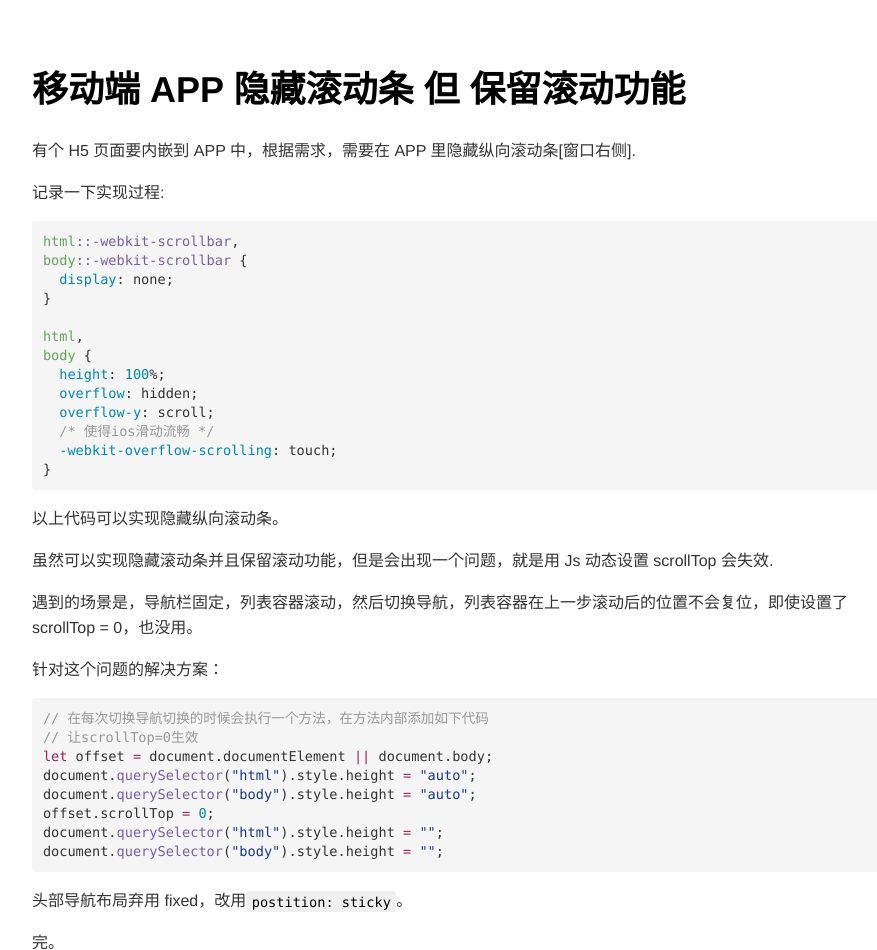
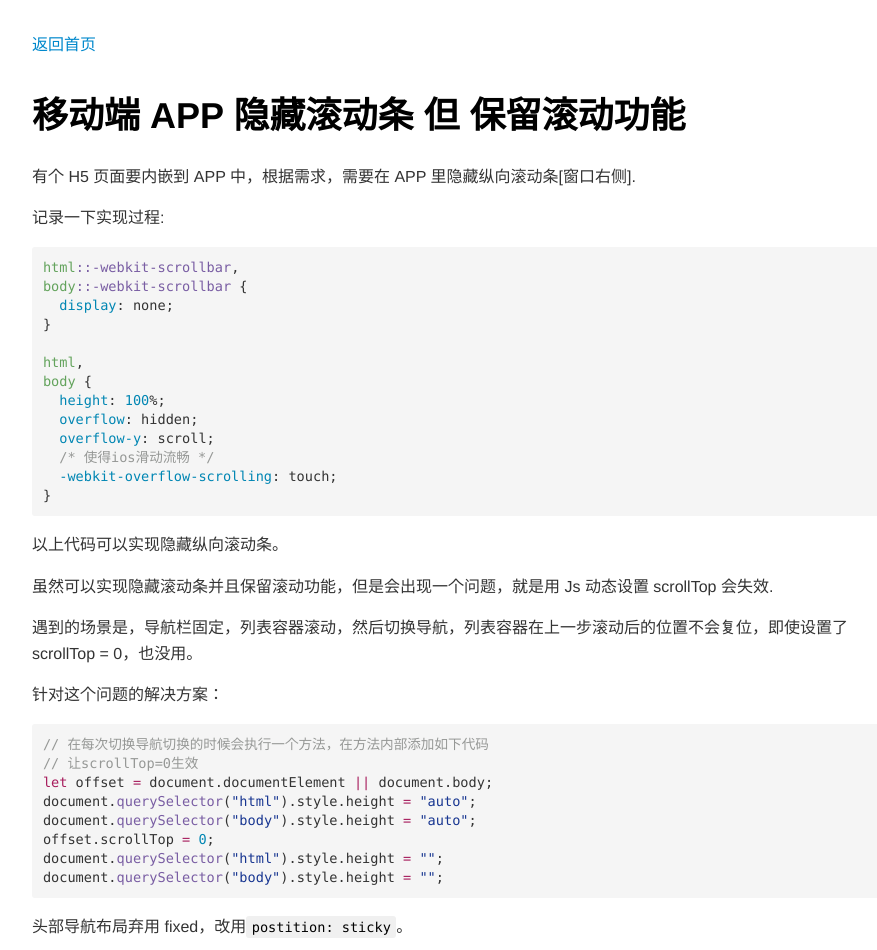
Before and after one commit to xuelixuan/blog, a plain HTML site: page post/202206/01-移动端APP隐藏滚动条.html in a window 1280 px wide. Shown: the top 950 px of the page, without its empty margins (183-1060 px from the left). Drawn offline with Linux system fonts and the light colour scheme.

Commit message:
linkhome

```diff
--- a/post/202206/01-移动端APP隐藏滚动条.html
+++ b/post/202206/01-移动端APP隐藏滚动条.html
@@ -261,7 +261,8 @@ pre[data-line] .line-highlight[data-end]:after {
     </head>
     <body for="html-export">
       <div class="mume markdown-preview  ">
-      <h1 class="mume-header" id="%E7%A7%BB%E5%8A%A8%E7%AB%AF-app-%E9%9A%90%E8%97%8F%E6%BB%9A%E5%8A%A8%E6%9D%A1-%E4%BD%86-%E4%BF%9D%E7%95%99%E6%BB%9A%E5%8A%A8%E5%8A%9F%E8%83%BD">&#x79FB;&#x52A8;&#x7AEF; APP &#x9690;&#x85CF;&#x6EDA;&#x52A8;&#x6761; &#x4F46; &#x4FDD;&#x7559;&#x6EDA;&#x52A8;&#x529F;&#x80FD;</h1>
+      <p><a href="https://miniplus.site">&#x8FD4;&#x56DE;&#x9996;&#x9875;</a></p>
+<h1 class="mume-header" id="%E7%A7%BB%E5%8A%A8%E7%AB%AF-app-%E9%9A%90%E8%97%8F%E6%BB%9A%E5%8A%A8%E6%9D%A1-%E4%BD%86-%E4%BF%9D%E7%95%99%E6%BB%9A%E5%8A%A8%E5%8A%9F%E8%83%BD">&#x79FB;&#x52A8;&#x7AEF; APP &#x9690;&#x85CF;&#x6EDA;&#x52A8;&#x6761; &#x4F46; &#x4FDD;&#x7559;&#x6EDA;&#x52A8;&#x529F;&#x80FD;</h1>
 
 <p>&#x6709;&#x4E2A; H5 &#x9875;&#x9762;&#x8981;&#x5185;&#x5D4C;&#x5230; APP &#x4E2D;&#xFF0C;&#x6839;&#x636E;&#x9700;&#x6C42;&#xFF0C;&#x9700;&#x8981;&#x5728; APP &#x91CC;&#x9690;&#x85CF;&#x7EB5;&#x5411;&#x6EDA;&#x52A8;&#x6761;[&#x7A97;&#x53E3;&#x53F3;&#x4FA7;].</p>
 <p>&#x8BB0;&#x5F55;&#x4E00;&#x4E0B;&#x5B9E;&#x73B0;&#x8FC7;&#x7A0B;:</p>
```
Also changed, not shown: 2 other files.
